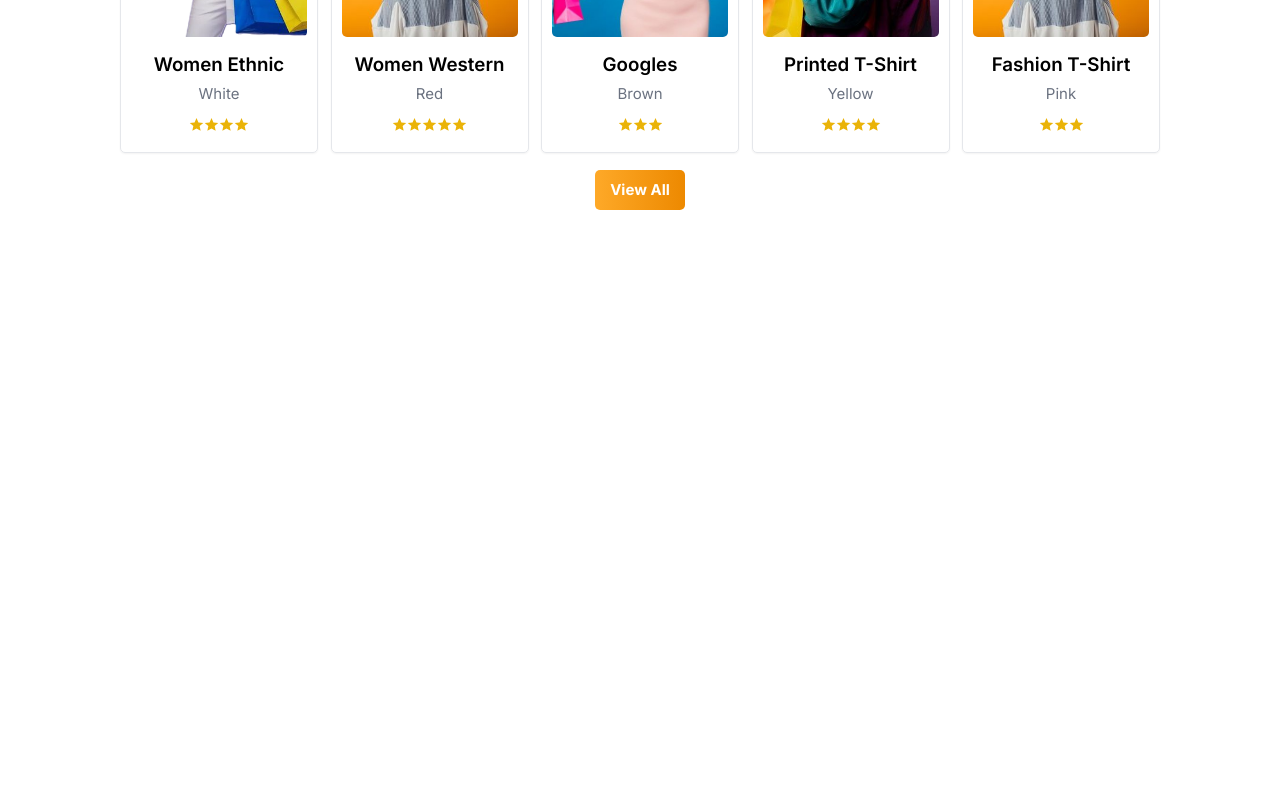
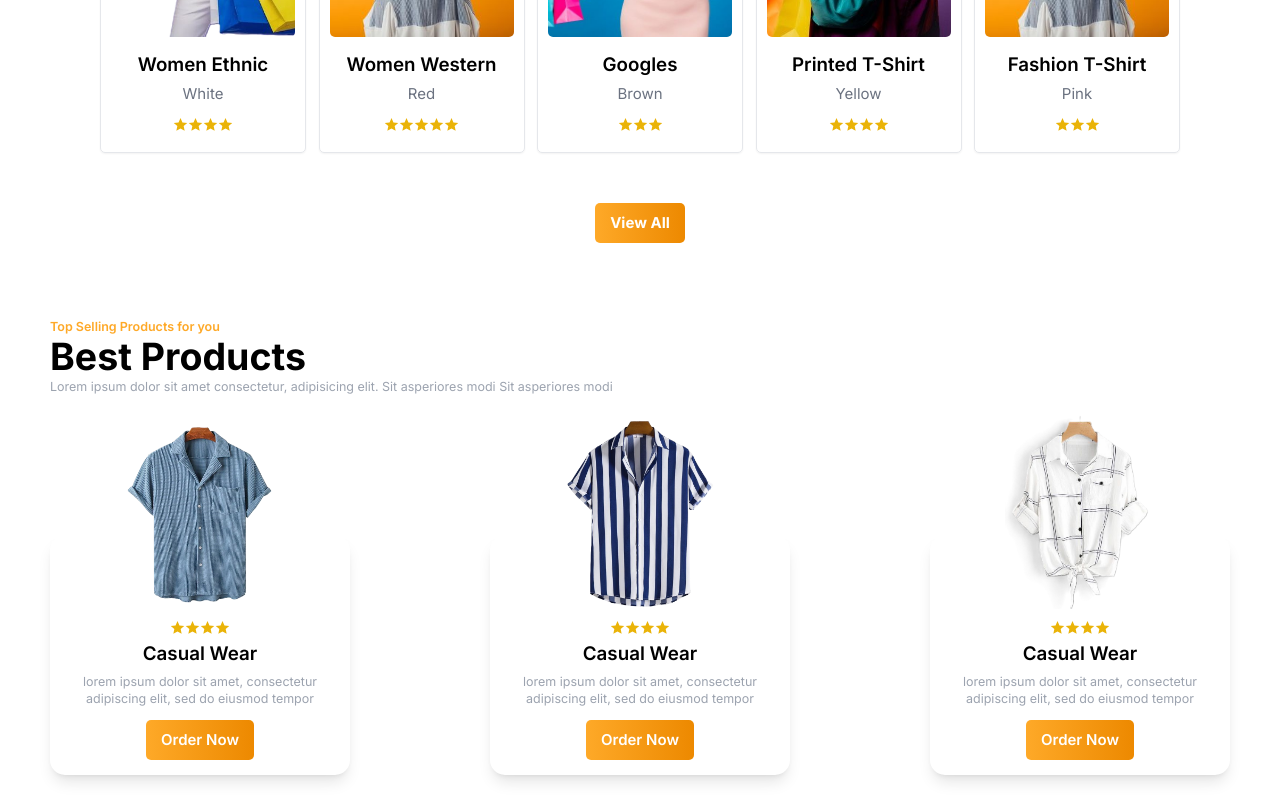
Before and after one commit to Jo-shua09/shop-me-commerce, a React (Vite) app: page / in a window 1280 px wide. Shown: the part 1132-1932 px from the top of the page. Before the commit the page ends 1367 px from the top, so only its background shows below. Built offline with nearby package versions, Linux system fonts and the light colour scheme.

Commit message:
commit 11

```diff
--- a/src/App.jsx
+++ b/src/App.jsx
@@ -2,6 +2,7 @@ import React from "react";
 import Navbar from "./components/Navbar";
 import Hero from "./components/Hero";
 import Products from "./components/Products";
+import BestProducts from "./components/BestProducts";
 
 function App() {
   return (
@@ -9,6 +10,7 @@ function App() {
       <Navbar />
       <Hero />
       <Products />
+      <BestProducts />
     </div>
   );
 }
--- a/src/assets/assets.js
+++ b/src/assets/assets.js
@@ -139,3 +139,27 @@ export const ProductData = [
     stars: "3",
   },
 ];
+
+export const BestProduct = [
+  {
+    id: 1,
+    img: shirt,
+    stars: 4,
+    title: "casual wear",
+    description: "lorem ipsum dolor sit amet, consectetur adipiscing elit, sed do eiusmod tempor",
+  },
+  {
+    id: 2,
+    img: shirt2,
+    stars: 4,
+    title: "casual wear",
+    description: "lorem ipsum dolor sit amet, consectetur adipiscing elit, sed do eiusmod tempor",
+  },
+  {
+    id: 3,
+    img: shirt3,
+    stars: 4,
+    title: "casual wear",
+    description: "lorem ipsum dolor sit amet, consectetur adipiscing elit, sed do eiusmod tempor",
+  },
+];
--- /dev/null
+++ b/src/components/BestProducts.jsx
@@ -0,0 +1,53 @@
+import React from "react";
+import { LiaStarSolid } from "react-icons/lia";
+import { BestProduct } from "../assets/assets";
+
+const BestProducts = () => {
+  return (
+    <div className="pt-10 pb-10 md:pt-20 dark:text-white dark:bg-gray-900 sm:pt-20 gap-y-6">
+      <div className="container flex flex-col justify-start">
+        <div className="flex flex-col text-left gap-y-1">
+          <h3 className="text-xl font-semibold normal-case text-primary">Top Selling Products for you</h3>
+          <h1 className="text-6xl font-bold">Best Products</h1>
+          <p className="text-xl text-gray-400 normal-case">
+            Lorem ipsum dolor sit amet consectetur, adipisicing elit. Sit asperiores modi Sit asperiores modi
+          </p>
+        </div>
+      </div>
+
+      <div className="w-full grid lg:gap-x-56 md:gap-x-40 md:gap-y-5 gap-y-7 lg:grid-cols-3 md:grid-cols-2 sm:grid-cols-1 grid-cols-1 container">
+        {BestProduct.map((data) => (
+          <div
+            className="relative flex flex-col hover:bg-gray-900 p-6 rounded-3xl shadow-lg group cursor-pointer bg-white dark:bg-gray-800 pt-32 mt-56 items-center  text-center gap-x-1 dark:hover:bg-secondary"
+            key={data.id}
+          >
+            <div className="w-full flex justify-center  transition-all duration-400 overflow-hidden">
+              <img
+                src={data.img}
+                alt={data.title}
+                className="w-[15rem] group-hover:scale-[1.05] absolute -top-1/2 mx-auto right-0 left-0 bottom-0 h-auto object-cover"
+              />
+            </div>
+            <div className=" ">
+              <div className="flex mt-2 text-2xl justify-center text-yellow-500 ">
+                {Array.from({ length: data.stars }, (_, index) => (
+                  <LiaStarSolid key={index} className="transition-all duration-700 group-hover:rotate-180 mb-3" />
+                ))}
+              </div>
+              <h3 className="text-3xl group-hover:text-white font-semibold pb-3">{data.title}</h3>
+              <p className="text-xl normal-case text-gray-400 pb-5 group-hover:text-white">{data.description}</p>
+              <button
+                className="px-6 py-4 mx-auto text-2xl font-semibold text-white capitalize transition-all duration-500 ease-in-out rounded-lg md:mx-0 bg-gradient-to-r
+              group-hover:text-primary group-hover:from-white  group-hover:to-white   dark:from-primary dark:to-secondary dark:text-white from-primary to-secondary"
+              >
+                order now
+              </button>
+            </div>
+          </div>
+        ))}
+      </div>
+    </div>
+  );
+};
+
+export default BestProducts;
--- a/src/components/Products.jsx
+++ b/src/components/Products.jsx
@@ -37,7 +37,7 @@ const Products = () => {
             </div>
           ))}
         </div>
-        <button className="flex items-center px-6 py-4 mx-auto text-2xl font-bold text-white capitalize transition-all duration-500 ease-in-out rounded-lg mt-7 md:mx-0 bg-gradient-to-r from-primary to-secondary">
+        <button className=" flex items-center px-6 py-4 mx-auto text-2xl font-bold text-white capitalize transition-all duration-500 ease-in-out rounded-lg mt-20 md:mx-0 bg-gradient-to-r from-primary to-secondary">
           view all
         </button>
       </div>
--- a/tailwind.config.js
+++ b/tailwind.config.js
@@ -12,7 +12,9 @@ export default {
         center: "true",
         padding: {
           DEFAULT: "3rem",
-          sm: "6rem",
+          sm: "3rem",
+          md: "2rem",
+          lg: "5rem",
         },
       },
     },
```
